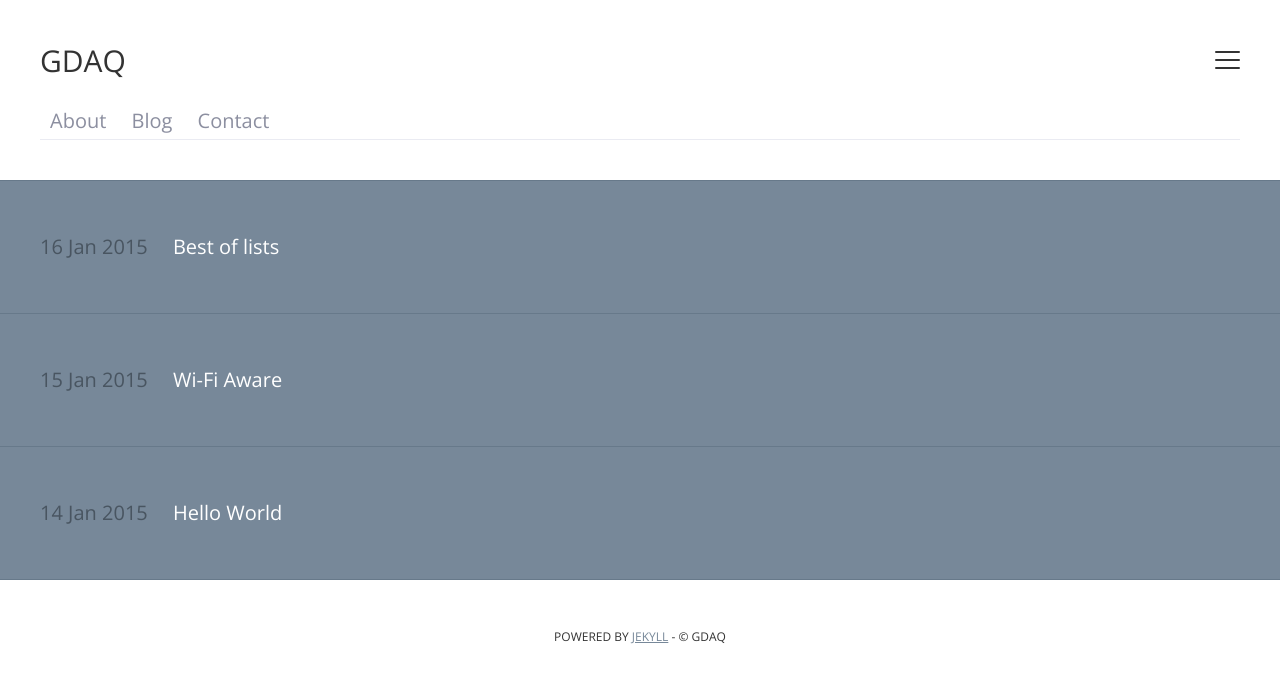
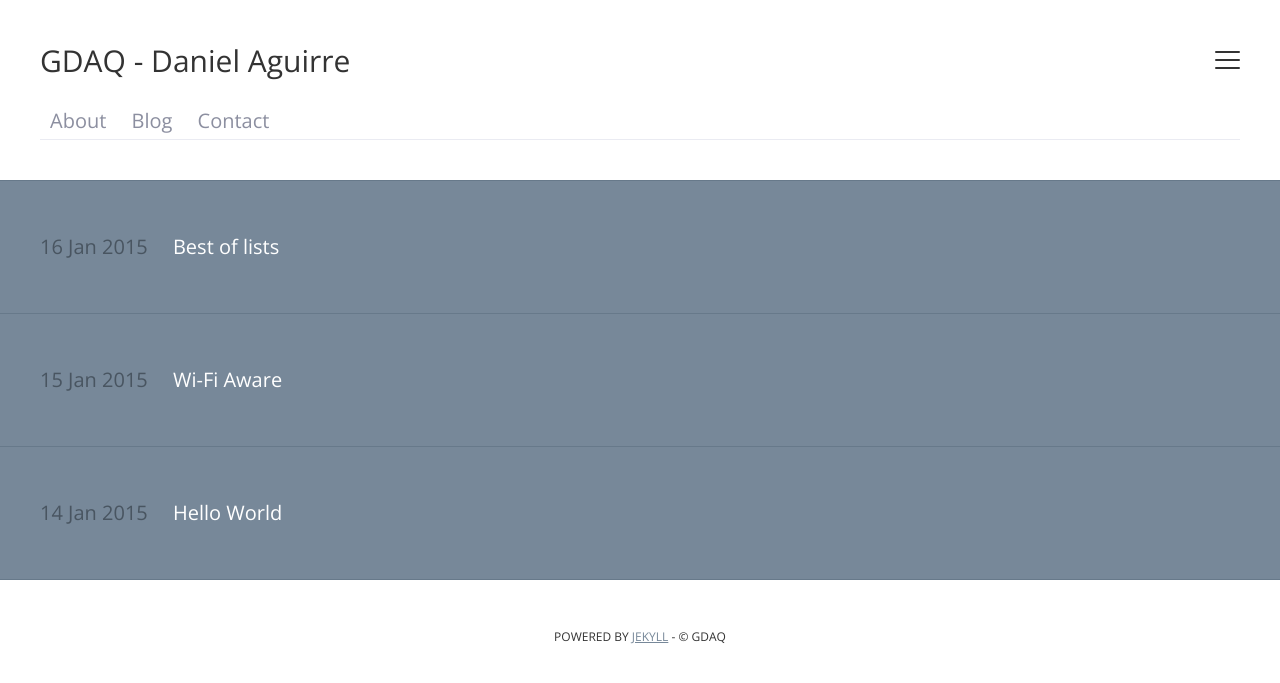
Before and after one commit to gdaq/gdaq.github.io, a Jekyll site: the page built from index.html, in a window 1280 px wide. Shown: the top 683 px of the page. Built offline with Jekyll 4.4.1, drawn with Linux system fonts in a browser that asks for light colours; the list of posts is cut into pages by our own code.

Commit message:
name chng

```diff
--- a/_config.yml
+++ b/_config.yml
@@ -1,5 +1,5 @@
 # Title of your blog; shows in the header
-name: "GDAQ"
+name: "GDAQ - Daniel Aguirre"
 
 # Description of your content (will only be used on Google Search)
 description: "Blog - Gerardo Daniel Aguirre Quiroz"
```
